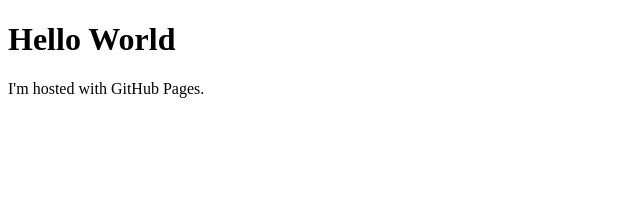
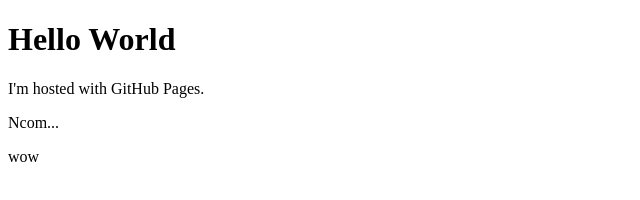
Before and after one commit to ncom-kim/ncom-kim.github.io, a plain HTML site: page index.html in a window 1280 px wide. Shown: the full height of the page, 0-640 px from the left. Drawn offline with Linux system fonts and the light colour scheme.

Commit message:
Update index.html

```diff
--- a/index.html
+++ b/index.html
@@ -3,5 +3,10 @@
 <body>
 <h1>Hello World</h1>
 <p>I'm hosted with GitHub Pages.</p>
+  Ncom...
+
+
+  <p>
+    wow
 </body>
 </html>
```
